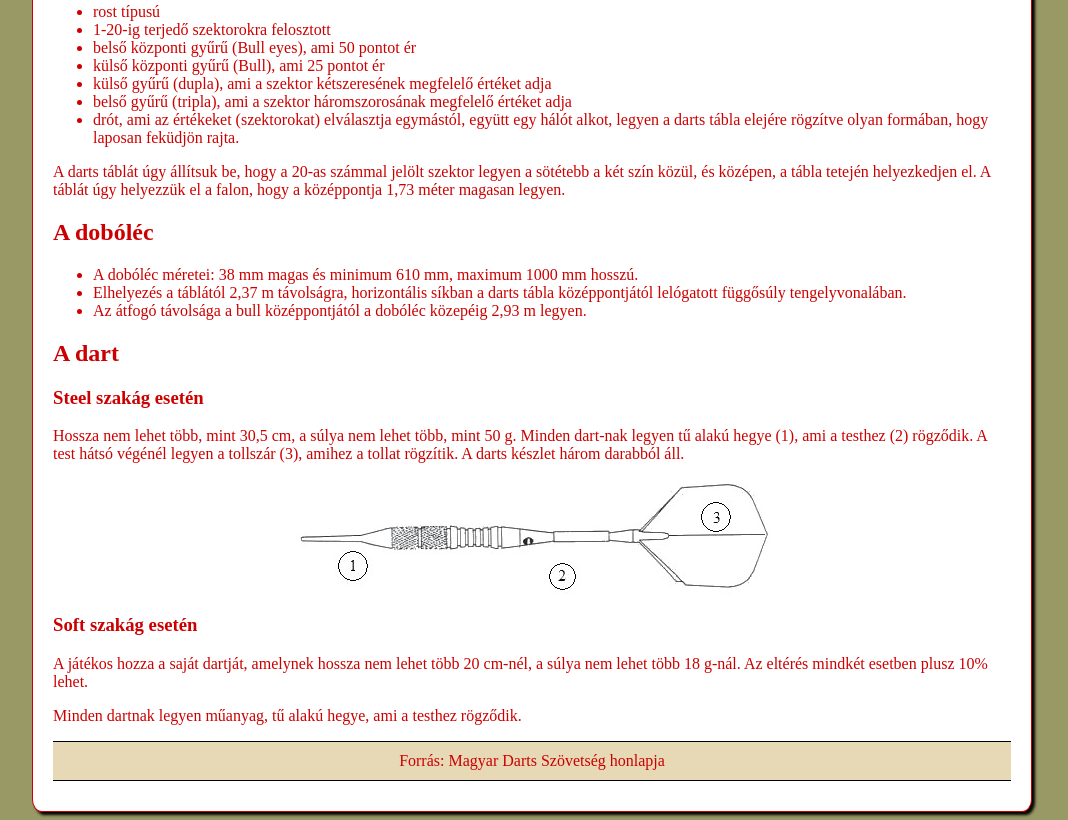
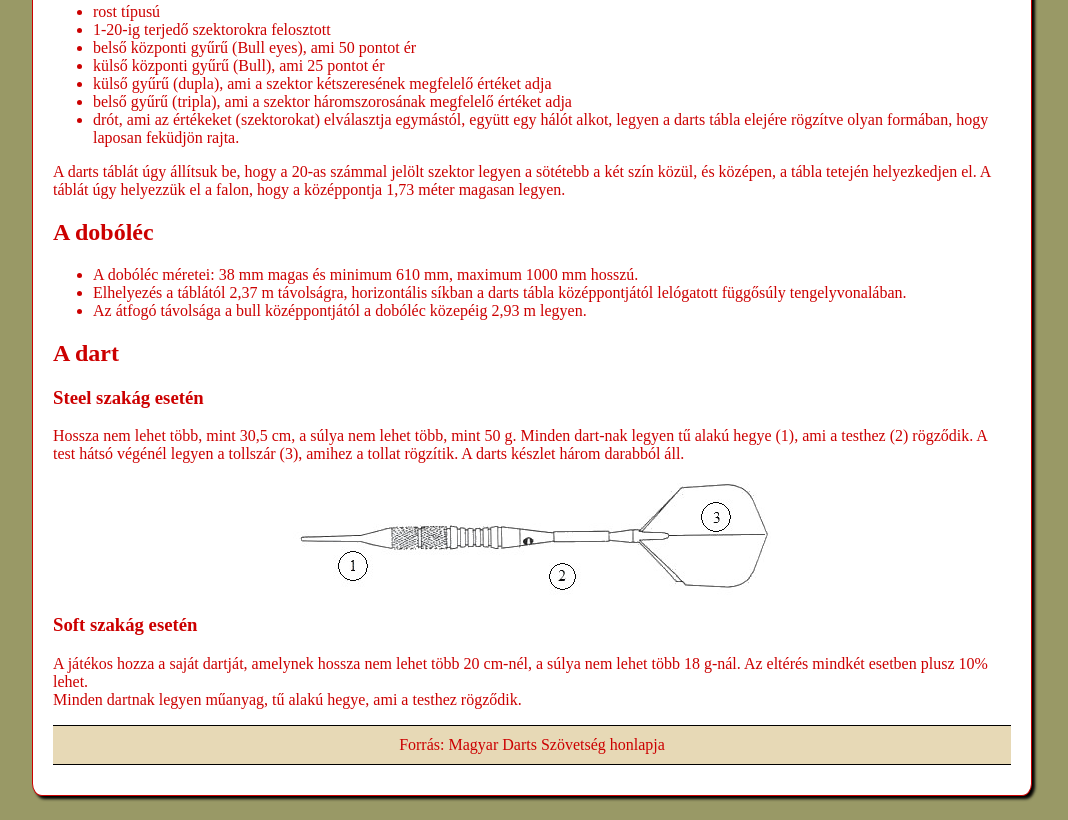
Before and after one commit to trepaka07/darts, a plain HTML site: page eszkozok.html in a window 1280 px wide. Shown: the part 432-1252 px from the top of the page, without its empty margins (108-1176 px from the left). Drawn offline with Linux system fonts and the light colour scheme.

Commit message:
last commit

```diff
--- a/css/darts.css
+++ b/css/darts.css
@@ -5,6 +5,7 @@
 body {
     background-color: #999966;
     color: #CC0000;
+    font-size: 1em;
 }
 
 #keret {
--- a/eszkozok.html
+++ b/eszkozok.html
@@ -5,6 +5,7 @@
     <meta http-equiv="X-UA-Compatible" content="IE=edge">
     <meta name="viewport" content="width=device-width, initial-scale=1.0">
     <title>Darts - Eszközök</title>
+    <link rel="icon" href="./img/icon.png">
     <link rel="stylesheet" href="./css/darts.css">
     <script src="./js/init.js"></script>
 </head>
@@ -45,8 +46,11 @@
             <a href="./img/dart_nyil.jpg" target="_blank"><img src="./img/dart.jpg"></a>
 
             <h3>Soft szakág esetén</h3>
-            <p>A játékos hozza a saját dartját, amelynek hossza nem lehet több 20 cm-nél, a súlya nem lehet több 18 g-nál. Az eltérés mindkét esetben plusz 10% lehet.</p>
-            <p>Minden dartnak legyen műanyag, tű alakú hegye, ami a testhez rögződik.</p>
+            <p>
+                A játékos hozza a saját dartját, amelynek hossza nem lehet több 20 cm-nél, a súlya nem lehet több 18 g-nál. Az eltérés mindkét esetben plusz 10% lehet.
+                <br>
+                Minden dartnak legyen műanyag, tű alakú hegye, ami a testhez rögződik.
+            </p>
         </section>
 
         <script>footerLoad()</script>
--- a/js/init.js
+++ b/js/init.js
@@ -16,7 +16,7 @@ function navLoad() {
             '<a href="./index.html">DARTS</a>'+
             '<a href="./tortenet.html">Története</a>'+
             '<a href="./jatekok.html">Játékok</a>'+
-            '<a href="./source/versenyszab.pdf" target="_blank">Versenyszabályzat</a>'+
+            '<a href="./versenyszab.pdf" target="_blank">Versenyszabályzat</a>'+
             '<a href="./eszkozok.html">Eszközök</a>'+
         '</div>'
     )
```
Also changed, not shown: jatekok.html (+1 -0 lines), tortenet.html (+1 -0 lines), forrasok/darts_feladat.txt (renamed from darts_feladat.txt), forrasok/darts_forras_eszkozok.txt (renamed from source/darts_forras_eszkozok.txt), forrasok/darts_forras_jatekok.txt (renamed from source/darts_forras_jatekok.txt), forrasok/darts_forras_tortenet.txt (renamed from source/darts_forras_tortenet.txt), forrasok/minta/minta_eszkozok.jpg (renamed from minta/minta_eszkozok.jpg), forrasok/minta/minta_index.jpg (renamed from minta/minta_index.jpg), forrasok/minta/minta_jatekok.jpg (renamed from minta/minta_jatekok.jpg), forrasok/minta/minta_tortenet.jpg (renamed from minta/minta_tortenet.jpg), forrasok/minta/minta_tortenet_mobil.jpg (renamed from minta/minta_tortenet_mobil.jpg), 2 other files.
